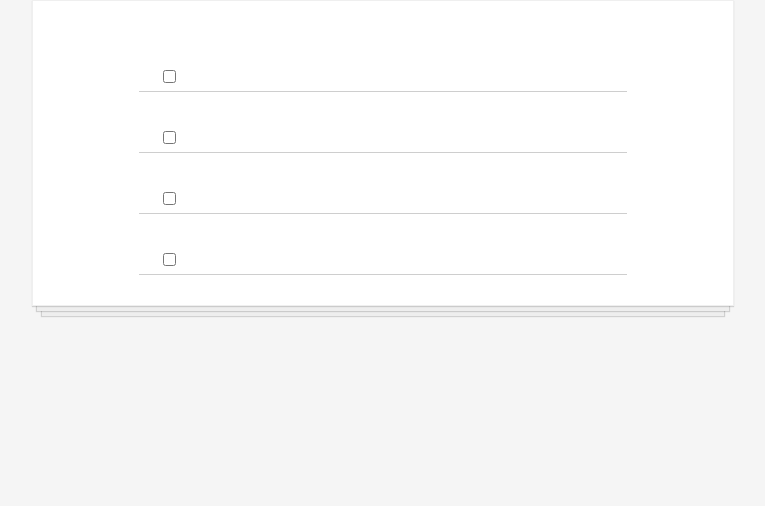
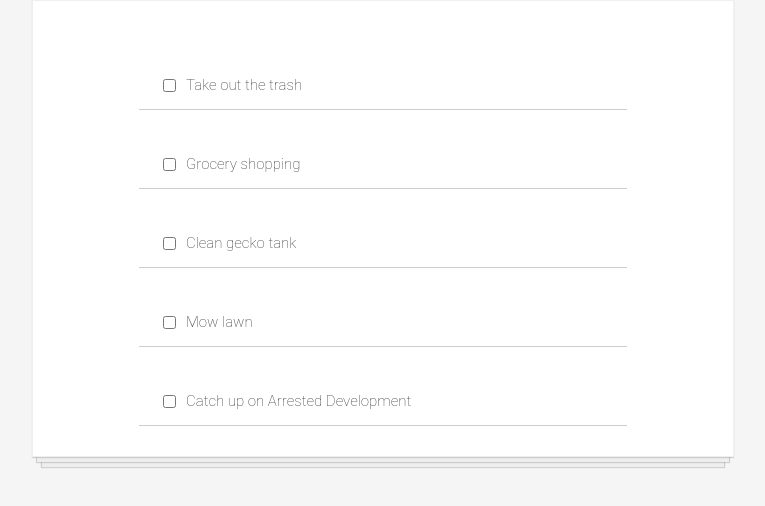
Before and after one commit to porjotooon/react-practice, a React (Create React App) app: page / in a window 1280 px wide. Shown: the top 506 px of the page, without its empty margins (257-1022 px from the left). Built offline with nearby package versions, Linux system fonts and the light colour scheme.

Commit message:
Add props & create todoComponent

```diff
--- a/src/App.js
+++ b/src/App.js
@@ -4,12 +4,10 @@ import TodoItem from "./TodoItem"
 import todosData from "./todosData"
 
 function App() {
+  const todoComponent = todosData.map(todo => <TodoItem key={todo.id} text={todo.text}/>)
   return (
     <div className="todo-list">
-      <TodoItem />
-      <TodoItem />
-      <TodoItem />
-      <TodoItem />
+      {todoComponent}
     </div>
   );
 }
```
